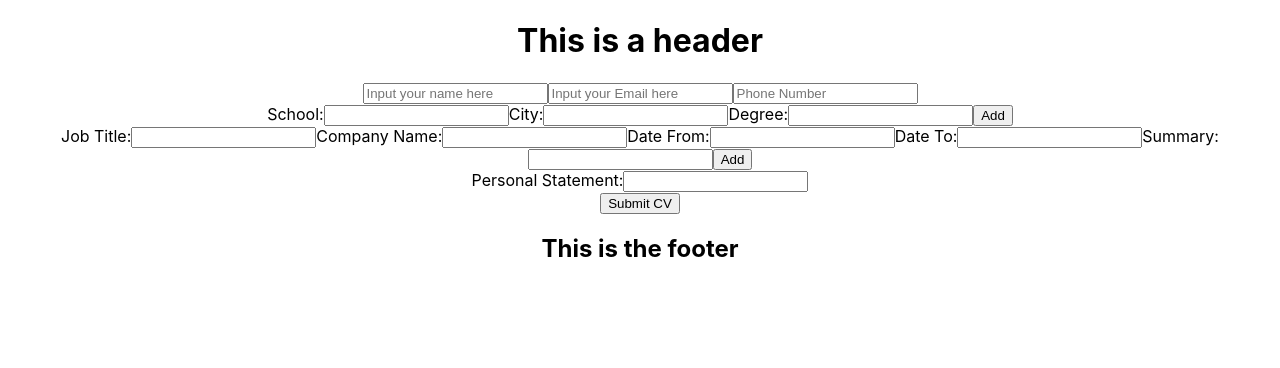
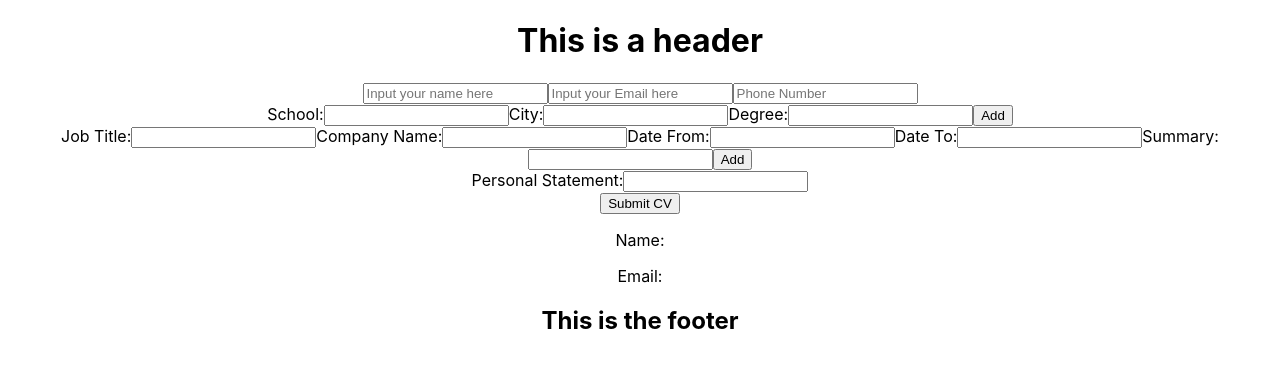
Before and after one commit to Dylaan94/cv-application, a React (Create React App) app: page / in a window 1280 px wide. Shown: the top 368 px of the page. Built offline with nearby package versions, Linux system fonts and the light colour scheme.

Commit message:
added rendering ability

```diff
--- /dev/null
+++ b/src/components/CVForm/CVRender.js
@@ -0,0 +1,14 @@
+import React from "react";
+
+const CVRender = (props) => {
+  const { data } = props;
+  console.log(data);
+  return (
+    <div>
+      <p>Name: {data.name}</p>
+      <p>Email: {data.email}</p>
+    </div>
+  );
+};
+
+export default CVRender;
--- a/src/components/Main.js
+++ b/src/components/Main.js
@@ -6,6 +6,7 @@ import PhoneInput from "./CVForm/PhoneInput";
 import EducationInput from "./CVForm/EducationInput";
 import ExperienceInput from "./CVForm/ExperienceInput";
 import PersonalStatementInput from "./CVForm/PersonalStatementInput";
+import CVRender from "./CVForm/CVRender"
 
 class Main extends Component {
   constructor(props) {
@@ -109,6 +110,9 @@ class Main extends Component {
           ></PersonalStatementInput>
           <button type = "submit"> Submit CV</button>
         </form>
+        <CVRender data = {this.state}>
+
+</CVRender>
       </div>
     );
   }
```
